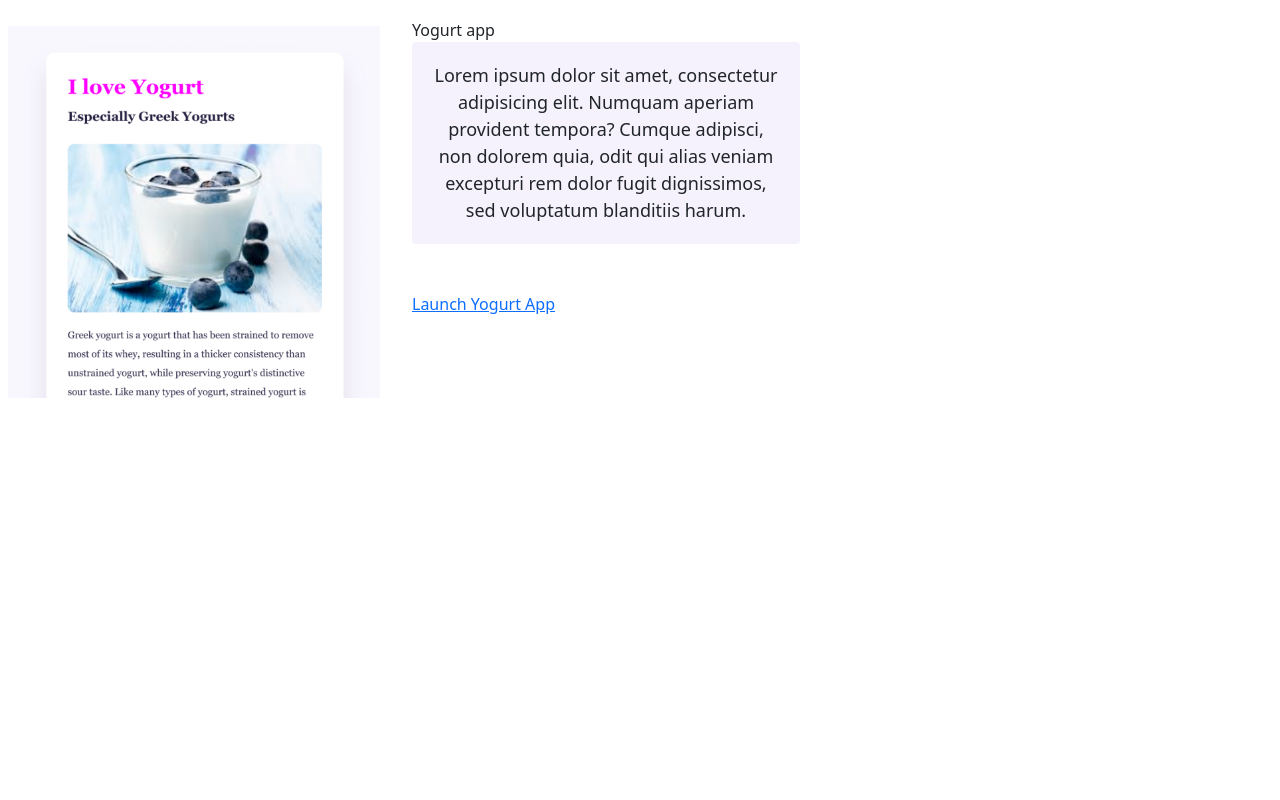
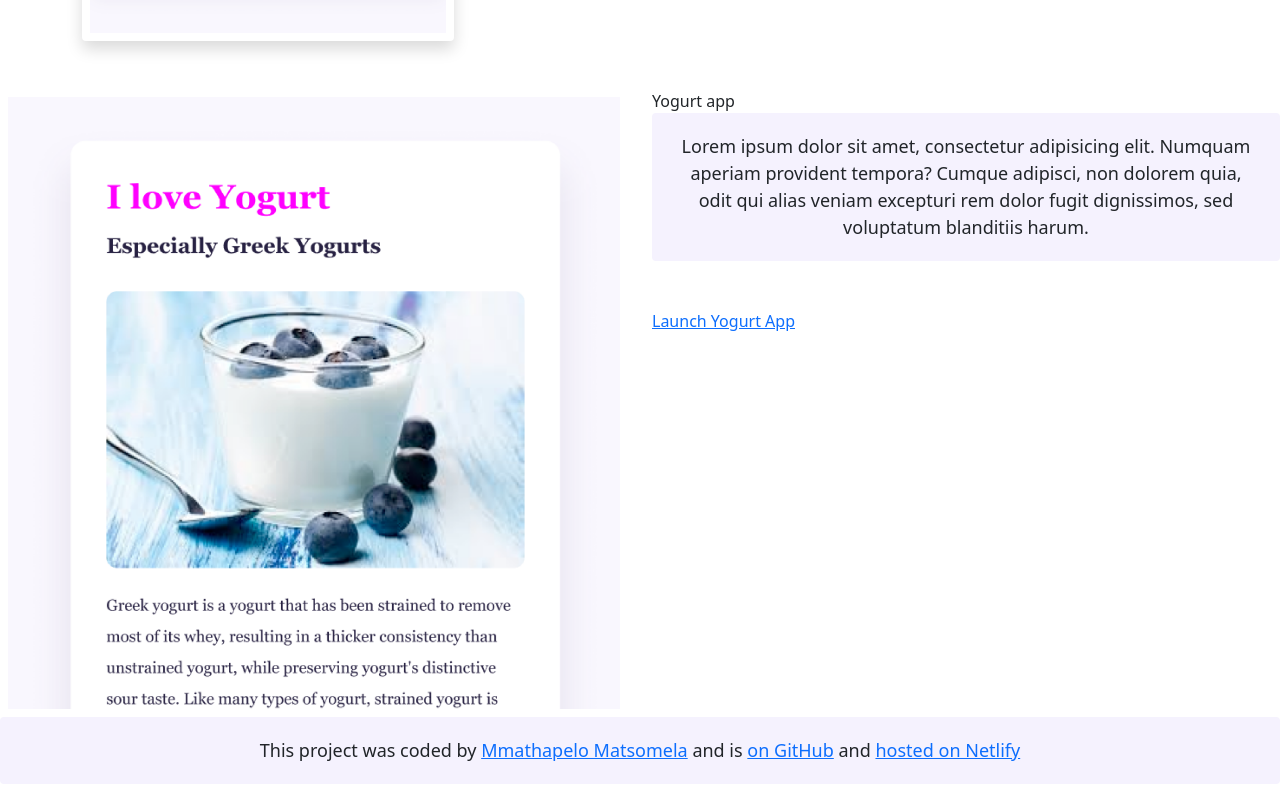
Before and after one commit to thapsrit/about-me, a website: page index.html in a window 1280 px wide. Shown: the part 1301-2101 px from the top of the page. Before the commit the page ends 1707 px from the top, so only its background shows below. Drawn offline with nearby package versions, Linux system fonts and the light colour scheme.

Commit message:
updating my css

```diff
--- a/index.html
+++ b/index.html
@@ -4,6 +4,8 @@
     <meta charset="UTF-8" />
     <meta http-equiv="X-UA-Compatible" content="IE=edge" />
     <meta name="viewport" content="width=device-width, initial-scale=1.0" />
+    <meta name="description" content="Mmathapelo Matsomela is a Front-end developer based in South Africa. Explore her projects and get in touch for collaborations.">
+
     <title>Mmathapelo Matsomela</title>
     <link rel="stylesheet" href="style.css" />
     <link href="https://cdn.jsdelivr.net/npm/bootstrap@5.0.2/dist/css/bootstrap.min.css" rel="stylesheet" integrity="sha384-EVSTQN3/azprG1Anm3QDgpJLIm9Nao0Yz1ztcQTwFspd3yD65VohhpuuCOmLASjC" crossorigin="anonymous">
@@ -81,7 +83,24 @@
   </div>
 </div>
 
-
+<footer>
+        <p>
+          This project was coded by
+          <a href="https://github.com/thapsrit" target="_blank"
+            >Mmathapelo Matsomela</a
+          >
+          and is
+          <a href="https://github.com/thapsrit/about-me.git" target="_blank">
+            on GitHub</a
+          >
+          and
+          <a
+            href="https://app.netlify.com/sites/mmathapelo/configuration/general"
+            target="_blank"
+            >hosted on Netlify</a
+          >
+        </p>
+      </footer>
 
 
 
--- a/style.css
+++ b/style.css
@@ -4,24 +4,37 @@
   --box-shadow: 0 5px 10px rgba(0, 0, 0, 0.3);
 }
 
+@media (max-width: 576px) {
+  .app-link {
+    font-size: 14px;
+  }
+
+  h2,
+  p,
+  a {
+    text-align: center;
+  }
+  a {
+    display: block;
+  }
+}
+
 body {
-  margin: 60px auto;
-  max-width: 800px;
+  margin: 100px 0px;
 }
 
 h1,
 h2,
 h3 {
-  text-align: center;
   margin: 0;
 }
 
 h1 {
-  font-size: 96px;
+  font-size: 70px;
 }
 
 h2 {
-  font-size: 48px;
+  font-size: 38px;
 }
 
 h3 {
```
Also changed, not shown: about.html (+1 -1 lines).
